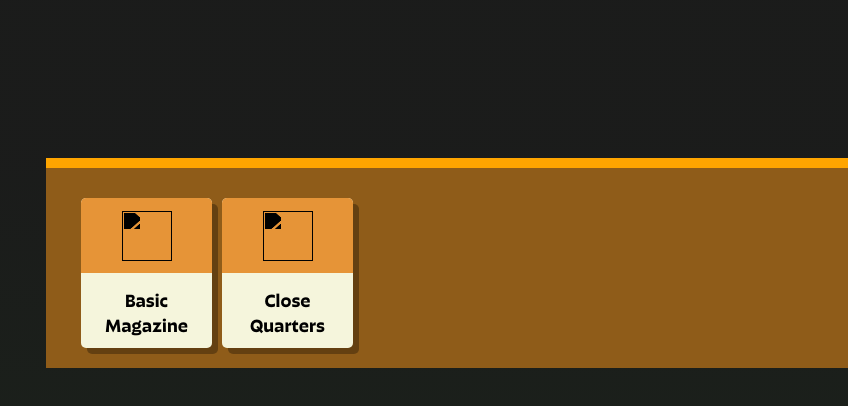
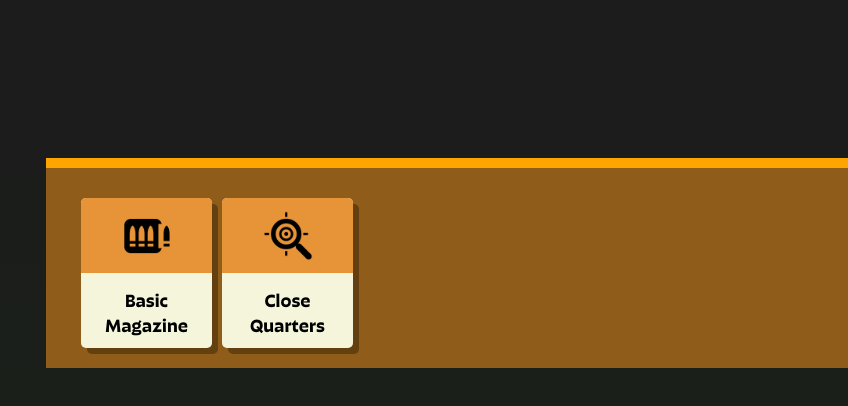
Before and after one commit to rovai1/deadlock-shop, a plain HTML site: page index.html in a window 1280 px wide. Shown: the top 406 px of the page, 432-1280 px from the left. Drawn offline with Linux system fonts and the light colour scheme.

Commit message:
working thing

```diff
--- a/index.html
+++ b/index.html
@@ -10,22 +10,6 @@
         <div class="shop_panels">
             <div class="selected_shop_panel">
                 <div class="item_shop_row">
-                    <div class="item_shop_item">
-                        <div class="item_icon_div">
-                            <img src="icons/items/50px-Basic_Magazine.png" class="item_icon">
-                        </div>
-                        <div class="item_title_div">
-                            <a class="item_title">Basic Magazine</a>
-                        </div>
-                    </div>
-                    <div class="item_shop_item">
-                        <div class="item_icon_div">
-                            <img src="icons/items/50px-Close_Quarters.png" class="item_icon">
-                        </div>
-                        <div class="item_title_div">
-                            <a class="item_title">Close Quarters</a>
-                        </div>
-                    </div>
                 </div>
             </div>
         </div>
--- a/shop_data.json
+++ b/shop_data.json
@@ -22,9 +22,9 @@
         "icon": "icons/upgrades/mods_weapon/clip_size_psd.png"
     },
     {
-        "name": "",
-        "price": 0,
-        "type": "",
+        "name": "Close Quarters",
+        "price": 500,
+        "type": "Weapon",
 
         "stats": [],
 
@@ -38,6 +38,6 @@
         "components": [],
         "component_icon": "",
 
-        "icon": ""
+        "icon": "icons/upgrades/mods_weapon/"
     }
 ]
--- a/system.js
+++ b/system.js
@@ -1,21 +1,21 @@
-
 const reader = new FileReader()
-fetch('./shop_data.json')
-    .then((response) => response.json)
-    .then((json) => readJson(jsonFile))
+// fetch('./shop_data.json')
+//     .then((response) => response.json)
+//     .then((json) => readJson(jsonFile))
 
 
 function readJson(jsonFile){
-    reader.readAsText(jsonFile)
-    reader.onload = function(){
 
-        var data = JSON.parse(reader.result)
-        CardRenderer(data)
-    }
+    // reader.readAsText(jsonFile)
+    // reader.onload = function(){
+
+        CardRenderer(jsonFile)
+    // }
 }
 
 function CardRenderer(data){
     data.forEach(element => {
+        // var data = JSON.parse(element)
         CreateCard(element)
     });
 }
@@ -25,6 +25,53 @@ function CreateCard(shittyobj){
     var cardTemplate = document.getElementsByClassName("card_template")[0]
     var clone = cardTemplate.content.cloneNode(true)
     clone.querySelector(".item_icon").src = shittyobj.icon
-    clone.querySelector(".item_title").innerHTML = shittyobj.title
+    clone.querySelector(".item_title").innerHTML = shittyobj.name
     document.getElementsByClassName("item_shop_row")[0].appendChild(clone)
 }
+
+
+const temporaryJSON = [
+    {
+        "name": "Basic Magazine",
+        "price": 500,
+        "type": "Weapon",
+
+        "stats": [
+            "+24% Ammo",
+            "+15% Weapon Damage"
+        ],
+
+        "passive": "",
+        "passive_cooldown": 0,
+
+        "active": "",
+        "active_cooldown": 0,
+
+        "component_of": "INT | id of the component",
+        "components": [],
+        "component_icon": "",
+
+        "icon": "icons/upgrades/mods_weapon/clip_size_psd.png"
+    },
+    {
+        "name": "Close Quarters",
+        "price": 500,
+        "type": "Weapon",
+
+        "stats": [],
+
+        "passive": "",
+        "passive_cooldown": 0,
+
+        "active": "",
+        "active_cooldown": 0,
+
+        "component_of": "",
+        "components": [],
+        "component_icon": "",
+
+        "icon": "icons/upgrades/mods_weapon/close_range_psd.png"
+    }
+]
+
+readJson(temporaryJSON)
```
